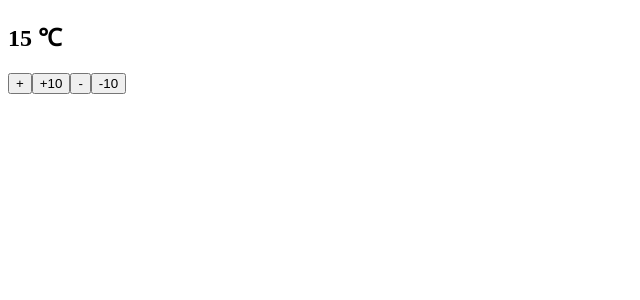
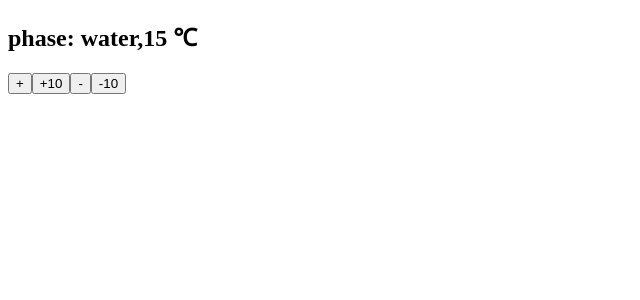
Before and after one commit to Kazoo0330/create-react, a React (Create React App) app: page / in a window 1280 px wide. Shown: the top 300 px of the page, without its empty margins (0-640 px from the left). Built offline with nearby package versions, Linux system fonts and the light colour scheme.

Commit message:
feat: lecture21 completed.

```diff
--- a/src/index.js
+++ b/src/index.js
@@ -9,10 +9,24 @@ class H2O extends React.Component {
     this.state = { temp: 15 };
   }
 
+  H2OState(temp) {
+    if (temp <= 0) {
+      return "ice";
+    }
+
+    if (100 <= temp) {
+      return "steam";
+    }
+
+    return "water";
+  }
+
   render() {
     return (
       <div>
-        <h2>{this.state.temp} ℃</h2>
+        <h2>
+          phase: {this.H2OState(this.state.temp)},{this.state.temp} ℃
+        </h2>
         <button onClick={this.onPlusClick}>+</button>
         <button onClick={this.onPlus10Click}>+10</button>
         <button onClick={this.onMinusClick}>-</button>
```
